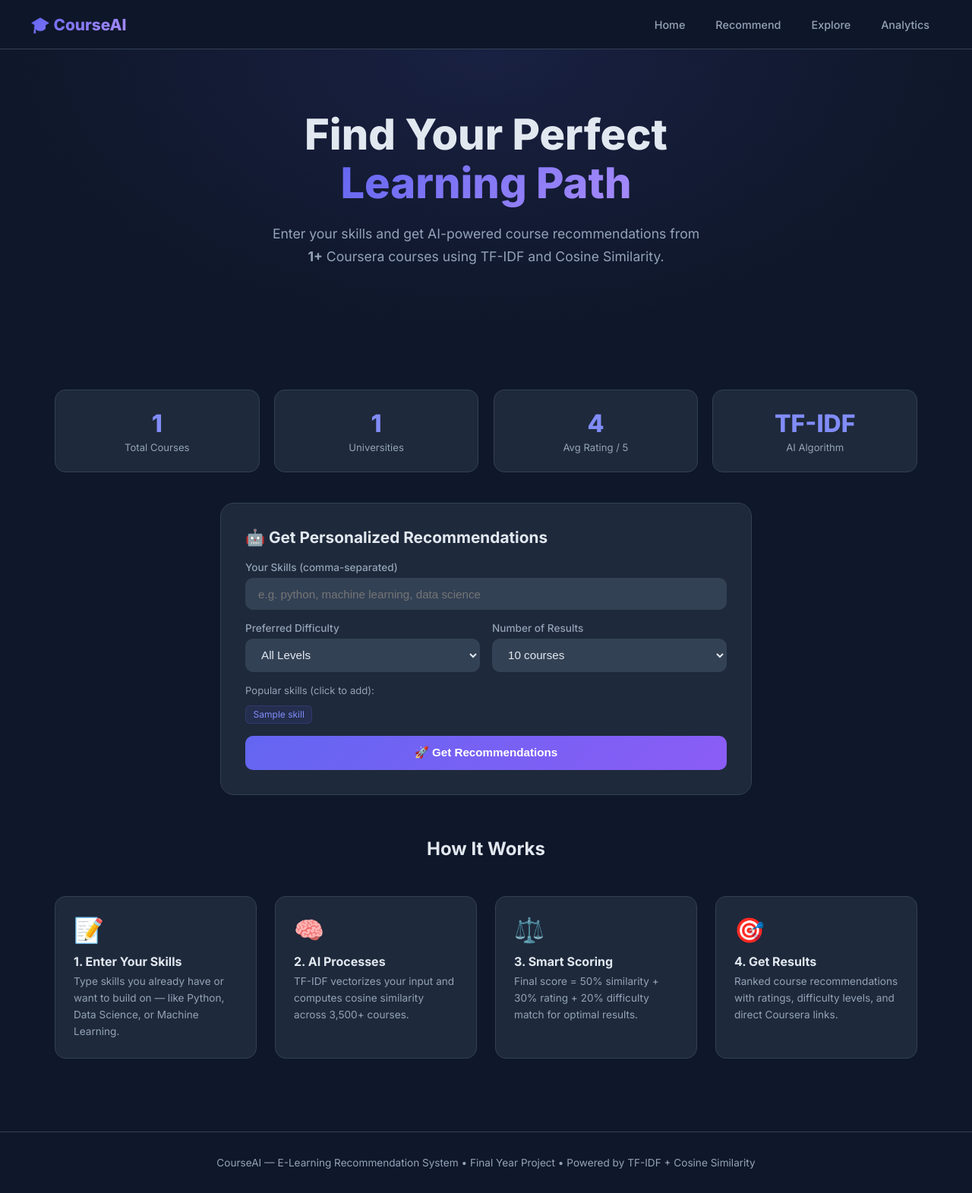
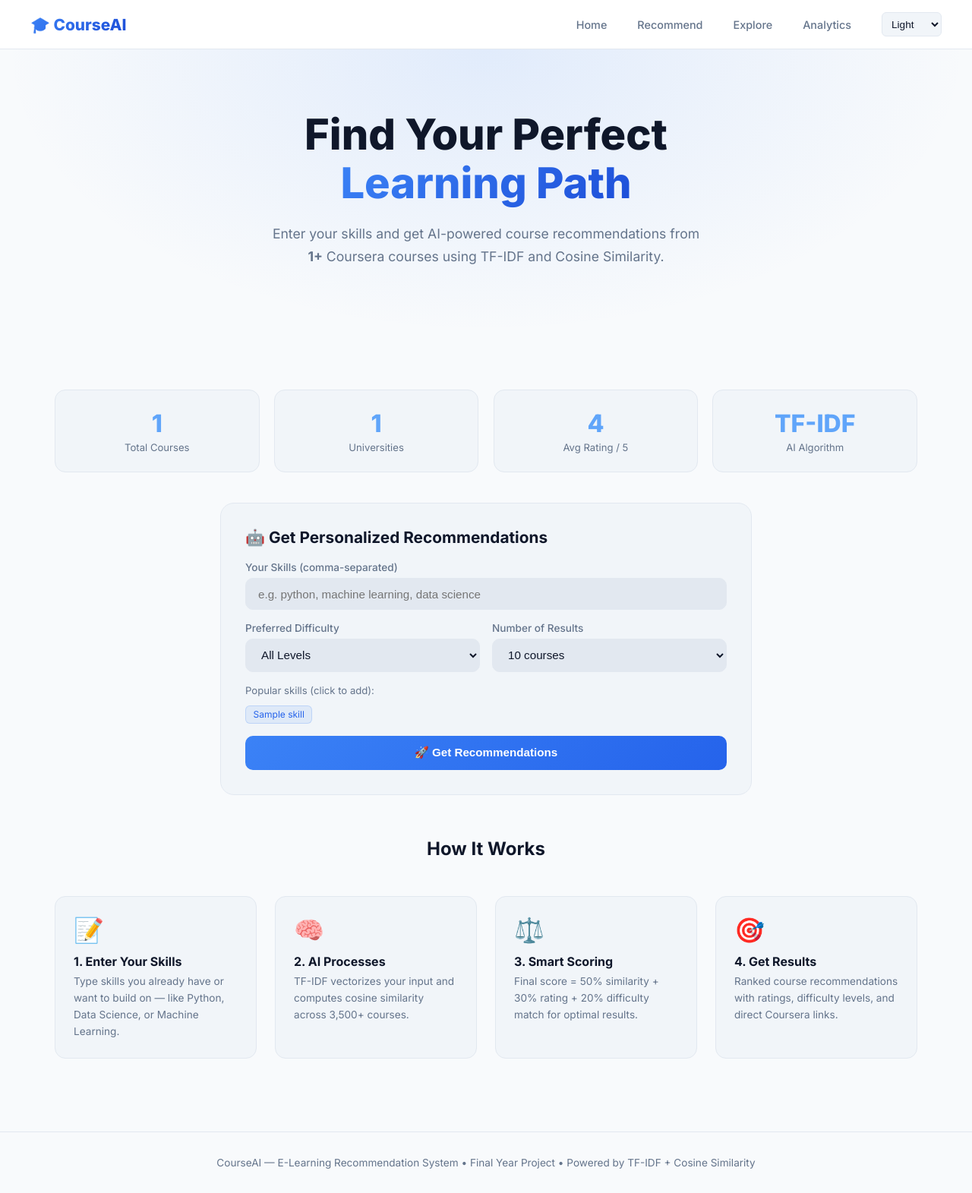
Before and after one commit to sujalkhamar/CourseAI-E-Learning-Recommendation-System, a Django app: template elearning/recommender/templates/recommender/home.html in a window 1280 px wide. Shown: the whole page at 76% size. Run offline with Django 5.2, Linux system fonts and the light colour scheme; the template is opened without the code that fills it: most values are stand-ins (such as "Sample title", 1, 10 or a date in 2020); parts of the project's set-up code (start-up, migrations or seed data) failed here and were passed over.

Commit message:
refactor: update theme colors and styles for improved UI consistency

```diff
--- a/elearning/recommender/templates/recommender/base.html
+++ b/elearning/recommender/templates/recommender/base.html
@@ -6,28 +6,81 @@
   <title>{% block title %}CourseAI – Smart Learning Recommendations{% endblock %}</title>
   <link rel="preconnect" href="https://fonts.googleapis.com">
   <link href="https://fonts.googleapis.com/css2?family=Inter:wght@300;400;500;600;700;800&display=swap" rel="stylesheet">
+  <script>
+    (function() {
+      const savedTheme = localStorage.getItem('courseai_theme') || 'light';
+      document.documentElement.setAttribute('data-theme', savedTheme);
+    })();
+  </script>
   <style>
     *, *::before, *::after { box-sizing: border-box; margin: 0; padding: 0; }
     :root {
-      --bg: #0f172a;
-      --bg2: #1e293b;
-      --bg3: #334155;
-      --border: #334155;
-      --primary: #6366f1;
-      --primary-light: #818cf8;
-      --accent: #8b5cf6;
-      --accent2: #a78bfa;
-      --text: #e2e8f0;
-      --text-muted: #94a3b8;
-      --success: #10b981;
-      --warning: #f59e0b;
-      --card: #1e293b;
-      --radius: 14px;
+      /* default light */
+      --bg: #f8fafc; --bg2: #f1f5f9; --bg3: #e2e8f0; --border: #e2e8f0;
+      --primary: #3b82f6; --primary-light: #60a5fa; --accent: #2563eb; --accent2: #1d4ed8;
+      --text: #0f172a; --text-muted: #64748b; --success: #10b981; --warning: #f59e0b;
+      --card: #ffffff; --radius: 14px;
+      /* Dynamic UI Colors */
+      --nav-bg: rgba(255,255,255,0.95);
+      --primary-glow: rgba(59,130,246,0.4); --primary-bg: rgba(59,130,246,0.1);
+      --primary-border: rgba(59,130,246,0.2); --primary-bg-strong: rgba(59,130,246,0.15);
+      --shadow-color: rgba(0,0,0,0.1);
+      --header-grad-1: rgba(59,130,246,0.12); --header-grad-2: rgba(37,99,235,0.08);
+      --hero-glow: rgba(59,130,246,0.12);
+      /* Badges */
+      --badge-beg-bg: rgba(16,185,129,0.15); --badge-beg-text: #059669;
+      --badge-int-bg: rgba(245,158,11,0.15); --badge-int-text: #d97706;
+      --badge-adv-bg: rgba(239,68,68,0.15); --badge-adv-text: #dc2626;
+      --badge-mix-bg: rgba(59,130,246,0.15); --badge-mix-text: #2563eb;
+      /* Analytics Charts */
+      --chart-beg: #059669; --chart-int: #d97706; --chart-adv: #dc2626; --chart-mix: #2563eb;
+    }
+    [data-theme="dark"] {
+      --bg: #0f172a; --bg2: #1e293b; --bg3: #334155; --border: #334155;
+      --primary: #6366f1; --primary-light: #818cf8; --accent: #8b5cf6; --accent2: #a78bfa;
+      --text: #e2e8f0; --text-muted: #94a3b8; --card: #1e293b;
+      --nav-bg: rgba(15,23,42,0.95);
+      --primary-glow: rgba(99,102,241,0.4); --primary-bg: rgba(99,102,241,0.1);
+      --primary-border: rgba(99,102,241,0.2); --primary-bg-strong: rgba(99,102,241,0.15);
+      --shadow-color: rgba(0,0,0,0.4);
+      --header-grad-1: rgba(99,102,241,0.12); --header-grad-2: rgba(139,92,246,0.08);
+      --hero-glow: rgba(99,102,241,0.12);
+      --badge-beg-text: #34d399; --badge-int-text: #fbbf24; --badge-adv-text: #f87171;
+      --badge-mix-bg: rgba(99,102,241,0.15); --badge-mix-text: #818cf8;
+      --chart-beg: #10b981; --chart-int: #f59e0b; --chart-adv: #ef4444; --chart-mix: #6366f1;
+    }
+    [data-theme="forest"] {
+      --bg: #064e3b; --bg2: #022c22; --bg3: #065f46; --border: #065f46;
+      --primary: #10b981; --primary-light: #34d399; --accent: #059669; --accent2: #047857;
+      --text: #ecfdf5; --text-muted: #a7f3d0; --card: #022c22;
+      --nav-bg: rgba(6,78,59,0.95);
+      --primary-glow: rgba(16,185,129,0.4); --primary-bg: rgba(16,185,129,0.1);
+      --primary-border: rgba(16,185,129,0.2); --primary-bg-strong: rgba(16,185,129,0.15);
+      --shadow-color: rgba(0,0,0,0.4);
+      --header-grad-1: rgba(16,185,129,0.12); --header-grad-2: rgba(5,150,105,0.08);
+      --hero-glow: rgba(16,185,129,0.12);
+      --badge-beg-text: #6ee7b7; --badge-int-text: #fcd34d; --badge-adv-text: #fca5a5;
+      --badge-mix-bg: rgba(16,185,129,0.15); --badge-mix-text: #34d399;
+      --chart-beg: #34d399; --chart-int: #fbbf24; --chart-adv: #f87171; --chart-mix: #10b981;
+    }
+    [data-theme="ocean"] {
+      --bg: #082f49; --bg2: #0c4a6e; --bg3: #0369a1; --border: #0369a1;
+      --primary: #0ea5e9; --primary-light: #38bdf8; --accent: #0284c7; --accent2: #0369a1;
+      --text: #f0f9ff; --text-muted: #bae6fd; --card: #0c4a6e;
+      --nav-bg: rgba(8,47,73,0.95);
+      --primary-glow: rgba(14,165,233,0.4); --primary-bg: rgba(14,165,233,0.1);
+      --primary-border: rgba(14,165,233,0.2); --primary-bg-strong: rgba(14,165,233,0.15);
+      --shadow-color: rgba(0,0,0,0.4);
+      --header-grad-1: rgba(14,165,233,0.12); --header-grad-2: rgba(2,132,199,0.08);
+      --hero-glow: rgba(14,165,233,0.12);
+      --badge-beg-text: #6ee7b7; --badge-int-text: #fcd34d; --badge-adv-text: #fca5a5;
+      --badge-mix-bg: rgba(14,165,233,0.15); --badge-mix-text: #38bdf8;
+      --chart-beg: #34d399; --chart-int: #fbbf24; --chart-adv: #f87171; --chart-mix: #0ea5e9;
     }
     body { font-family: 'Inter', sans-serif; background: var(--bg); color: var(--text); min-height: 100vh; }
 
     nav {
-      background: rgba(15,23,42,0.95);
+      background: var(--nav-bg);
       backdrop-filter: blur(12px);
       border-bottom: 1px solid var(--border);
       position: sticky; top: 0; z-index: 100;
@@ -72,7 +125,7 @@
       background: linear-gradient(135deg, var(--primary), var(--accent));
       color: white;
     }
-    .btn-primary:hover { opacity: 0.9; transform: translateY(-1px); box-shadow: 0 4px 20px rgba(99,102,241,0.4); }
+    .btn-primary:hover { opacity: 0.9; transform: translateY(-1px); box-shadow: 0 4px 20px var(--primary-glow); }
     .btn-outline {
       background: transparent; color: var(--text);
       border: 1px solid var(--border);
@@ -83,10 +136,10 @@
       display: inline-block; padding: 0.25rem 0.65rem;
       border-radius: 999px; font-size: 0.75rem; font-weight: 600;
     }
-    .badge-beginner { background: rgba(16,185,129,0.15); color: #34d399; }
-    .badge-intermediate { background: rgba(245,158,11,0.15); color: #fbbf24; }
-    .badge-advanced { background: rgba(239,68,68,0.15); color: #f87171; }
-    .badge-mixed { background: rgba(99,102,241,0.15); color: #818cf8; }
+    .badge-beginner { background: var(--badge-beg-bg); color: var(--badge-beg-text); }
+    .badge-intermediate { background: var(--badge-int-bg); color: var(--badge-int-text); }
+    .badge-advanced { background: var(--badge-adv-bg); color: var(--badge-adv-text); }
+    .badge-mixed { background: var(--badge-mix-bg); color: var(--badge-mix-text); }
 
     .stars { color: #fbbf24; font-size: 0.85rem; }
     .rating-num { color: var(--text-muted); font-size: 0.8rem; }
@@ -98,11 +151,11 @@
 
     .tag {
       display: inline-block; padding: 0.2rem 0.6rem;
-      background: rgba(99,102,241,0.1); border: 1px solid rgba(99,102,241,0.2);
-      border-radius: 6px; font-size: 0.75rem; color: var(--primary-light);
+      background: var(--primary-bg); border: 1px solid var(--primary-border);
+      border-radius: 6px; font-size: 0.75rem; color: var(--accent);
       cursor: pointer; transition: all 0.15s;
     }
-    .tag:hover { background: rgba(99,102,241,0.2); }
+    .tag:hover { background: var(--primary-border); }
 
     @keyframes fadeUp {
       from { opacity: 0; transform: translateY(16px); }
@@ -121,6 +174,12 @@
       <a href="/recommend/" {% if request.resolver_match.url_name == 'recommend' %}class="active"{% endif %}>Recommend</a>
       <a href="/explore/" {% if request.resolver_match.url_name == 'explore' %}class="active"{% endif %}>Explore</a>
       <a href="/analytics/" {% if request.resolver_match.url_name == 'analytics' %}class="active"{% endif %}>Analytics</a>
+      <select id="theme-selector" style="margin-left:1rem; padding:0.3rem 0.5rem; border-radius:6px; border:1px solid var(--border); background:var(--bg2); color:var(--text); outline:none; font-size:0.85rem; cursor:pointer;">
+        <option value="light">Light</option>
+        <option value="dark">Dark</option>
+        <option value="forest">Forest</option>
+        <option value="ocean">Ocean</option>
+      </select>
     </div>
   </div>
 </nav>
@@ -130,5 +189,18 @@
 <footer>
   <p>CourseAI &mdash; E-Learning Recommendation System &bull; Final Year Project &bull; Powered by TF-IDF + Cosine Similarity</p>
 </footer>
+<script>
+  document.addEventListener('DOMContentLoaded', () => {
+    const themeSelector = document.getElementById('theme-selector');
+    if (themeSelector) {
+      themeSelector.value = localStorage.getItem('courseai_theme') || 'light';
+      themeSelector.addEventListener('change', (e) => {
+        const newTheme = e.target.value;
+        document.documentElement.setAttribute('data-theme', newTheme);
+        localStorage.setItem('courseai_theme', newTheme);
+      });
+    }
+  });
+</script>
 </body>
 </html>
--- a/elearning/recommender/templates/recommender/home.html
+++ b/elearning/recommender/templates/recommender/home.html
@@ -6,7 +6,7 @@
   .hero {
     text-align: center;
     padding: 5rem 2rem 3rem;
-    background: radial-gradient(ellipse at top, rgba(99,102,241,0.12) 0%, transparent 70%);
+    background: radial-gradient(ellipse at top, var(--hero-glow) 0%, transparent 70%);
   }
   .hero h1 {
     font-size: clamp(2rem, 5vw, 3.5rem);
@@ -14,7 +14,7 @@
     margin-bottom: 1.2rem;
   }
   .hero h1 span {
-    background: linear-gradient(135deg, #6366f1, #a78bfa);
+    background: linear-gradient(135deg, var(--primary), var(--accent2));
     -webkit-background-clip: text; -webkit-text-fill-color: transparent;
   }
   .hero p {
@@ -65,7 +65,7 @@
     border: 1px solid var(--border); border-radius: 10px;
     max-height: 200px; overflow-y: auto; z-index: 200;
     width: 100%; top: calc(100% + 4px);
-    box-shadow: 0 8px 24px rgba(0,0,0,0.4);
+    box-shadow: 0 8px 24px var(--shadow-color);
   }
   #skill-suggestions div {
     padding: 0.55rem 1rem; cursor: pointer; font-size: 0.9rem;
```
Also changed, not shown: elearning/recommender/templates/recommender/analytics.html (+5 -5 lines), elearning/recommender/templates/recommender/results.html (+4 -4 lines).
